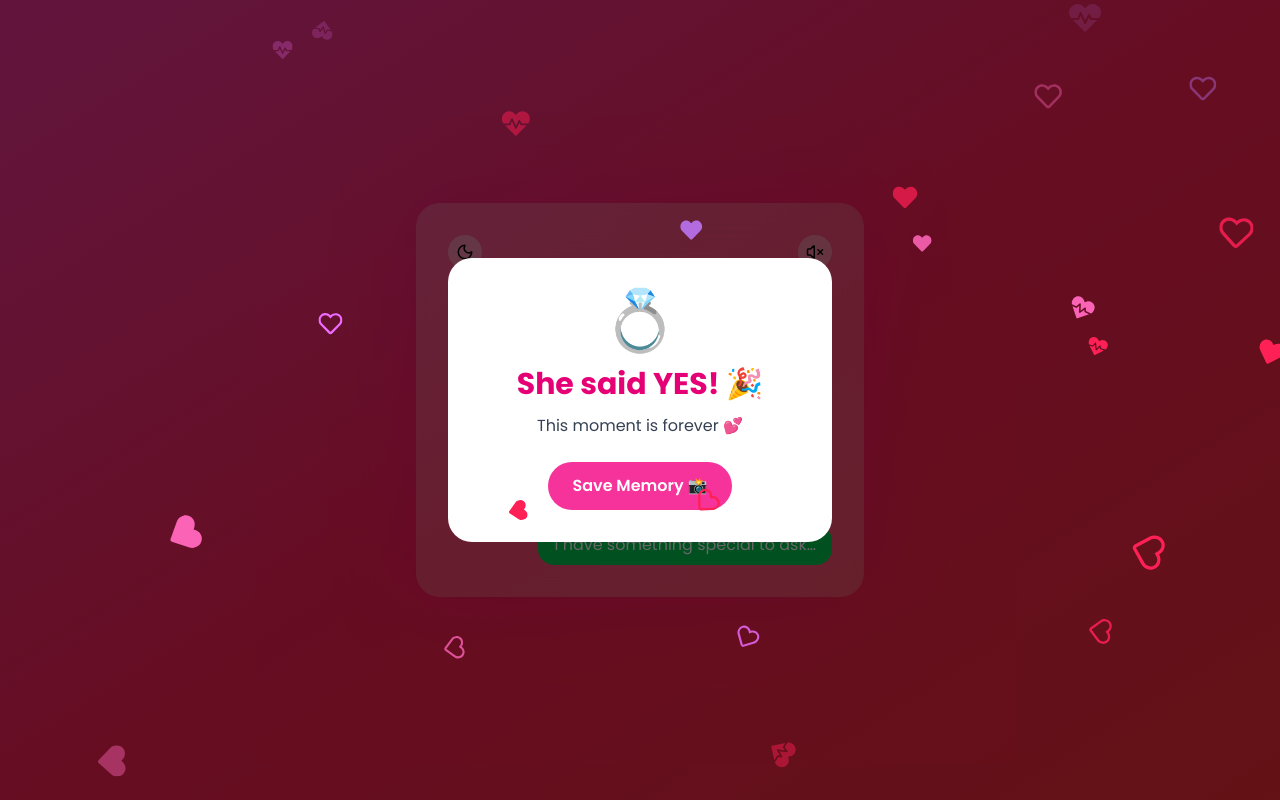
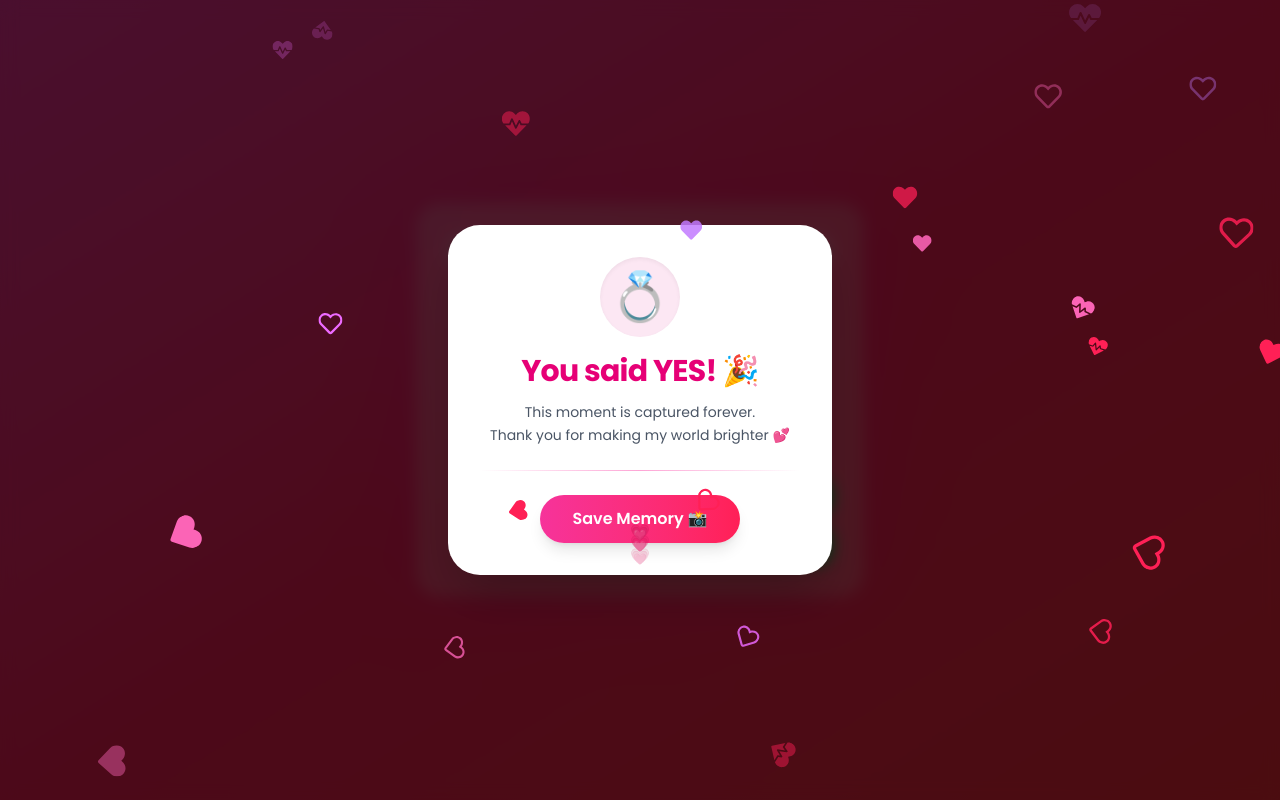
Before and after one commit to Ajay120503/Valentine, a React (Vite) app: page / in a window 1280 px wide. Both pictures are taken after a click on the button "YES 💖". Built offline with nearby package versions, Linux system fonts and the light colour scheme.

Commit message:
first commit

```diff
--- a/src/App.jsx
+++ b/src/App.jsx
@@ -231,30 +231,77 @@ export default function App() {
         </AnimatePresence>
       </motion.div>
 
-      {/* 🎁 Popup */}
+      {/* 🎁 Romantic Proposal Popup */}
       <AnimatePresence>
         {showPopup && (
-          <motion.div className="fixed inset-0 bg-black/60 flex items-center justify-center z-20">
+          <motion.div
+            initial={{ opacity: 0 }}
+            animate={{ opacity: 1 }}
+            exit={{ opacity: 0 }}
+            className="fixed inset-0 z-20 flex items-center justify-center bg-black/70 backdrop-blur-sm px-4"
+          >
             <motion.div
-              initial={{ scale: 0.6 }}
-              animate={{ scale: 1 }}
-              className="bg-white rounded-3xl p-8 text-center max-w-sm w-[90%]"
+              initial={{ y: 60, scale: 0.85, opacity: 0 }}
+              animate={{ y: 0, scale: 1, opacity: 1 }}
+              exit={{ y: 60, scale: 0.85, opacity: 0 }}
+              transition={{ type: "spring", damping: 18 }}
+              className="relative w-full max-w-sm rounded-4xl bg-white p-8 text-center shadow-2xl"
             >
-              <div className="text-6xl mb-4">💍</div>
-              <h2 className="text-3xl font-bold text-pink-600">
-                She said YES! 🎉
+              {/* Glow Ring */}
+              <motion.div
+                animate={{ scale: [1, 1.2, 1] }}
+                transition={{ duration: 1.6, repeat: Infinity }}
+                className="mx-auto mb-4 flex h-20 w-20 items-center justify-center rounded-full bg-pink-100 shadow-inner"
+              >
+                <span className="text-5xl">💍</span>
+              </motion.div>
+
+              {/* Title */}
+              <h2 className="text-3xl font-extrabold text-pink-600 tracking-tight">
+                You said YES! 🎉
               </h2>
-              <p className="mt-3 text-gray-700">This moment is forever 💕</p>
 
-              <button
+              {/* Subtitle */}
+              <p className="mt-3 text-gray-600 text-sm leading-relaxed">
+                This moment is captured forever.
+                <br />
+                Thank you for making my world brighter 💕
+              </p>
+
+              {/* Divider */}
+              <div className="my-6 h-px w-full bg-linear-to-r from-transparent via-pink-300 to-transparent" />
+
+              {/* CTA Button */}
+              <motion.button
+                whileTap={{ scale: 0.92 }}
+                whileHover={{ scale: 1.05 }}
                 onClick={async () => {
                   await captureScreenshot();
                   setShowPopup(false);
                 }}
-                className="mt-6 px-6 py-3 rounded-full bg-pink-500 text-white font-semibold"
+                className="mx-auto cursor-pointer flex items-center justify-center gap-2 rounded-full bg-linear-to-r from-pink-500 to-rose-500 px-8 py-3 font-semibold text-white shadow-lg"
               >
                 Save Memory 📸
-              </button>
+              </motion.button>
+
+              {/* Soft Hearts */}
+              <div className="pointer-events-none absolute inset-0 overflow-hidden rounded-4xl">
+                {[...Array(6)].map((_, i) => (
+                  <motion.span
+                    key={i}
+                    initial={{ opacity: 0, y: 20 }}
+                    animate={{ opacity: [0, 1, 0], y: -40 }}
+                    transition={{
+                      duration: 4,
+                      delay: i * 0.6,
+                      repeat: Infinity,
+                    }}
+                    className="absolute bottom-4 left-1/2 -translate-x-1/2 text-pink-300"
+                  >
+                    💗
+                  </motion.span>
+                ))}
+              </div>
             </motion.div>
           </motion.div>
         )}
```
